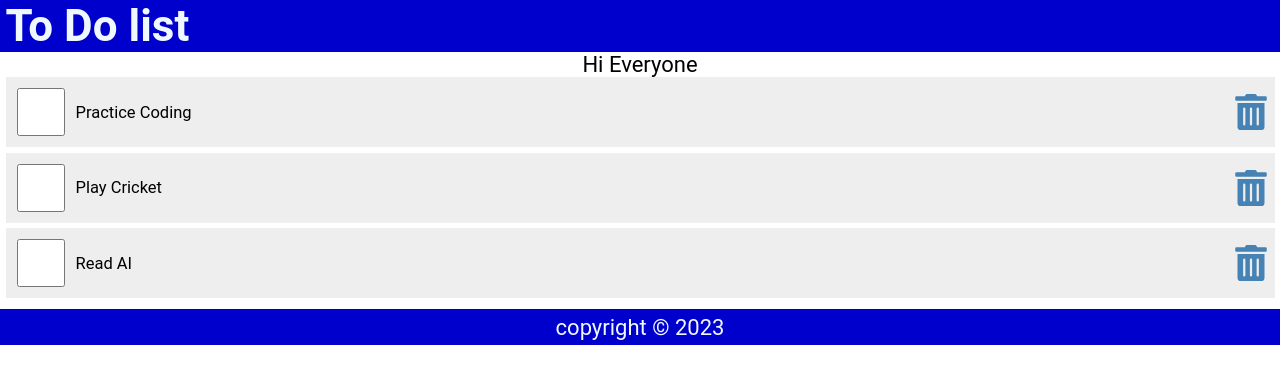
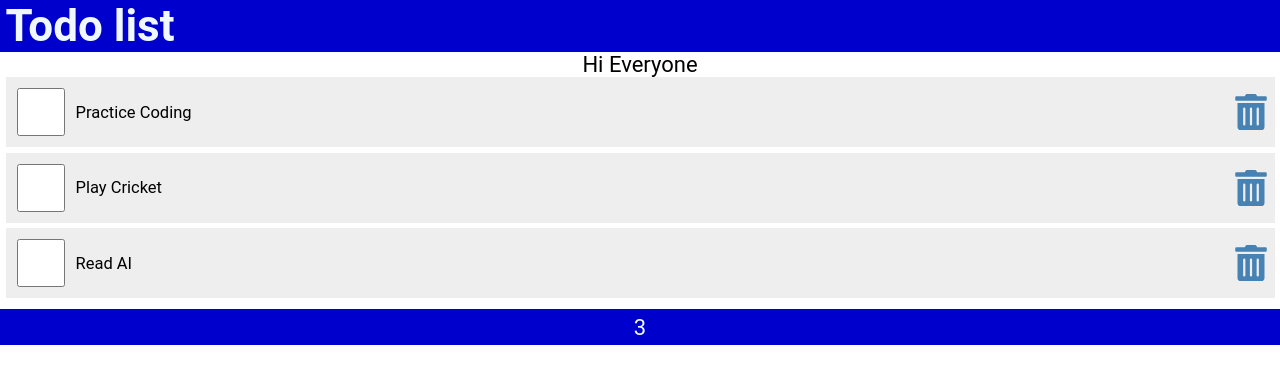
Before and after one commit to preethimaddy/balareact, a React (Create React App) app: page / in a window 1280 px wide. Shown: the top 384 px of the page. Built offline with nearby package versions, Linux system fonts and the light colour scheme; the HTML template or start-up script is replaced by a standard one.

Commit message:
showing length of the iems in footer

```diff
--- a/src/App.js
+++ b/src/App.js
@@ -2,14 +2,48 @@ import './App.css';
 import Header from './components/Header';
 import Cont from './components/Cont'
 import Footer from './components/Footer';
+import { useState } from 'react'
 
    function App () {
+    const [items, setItems] = useState(
+      [
+        {
+          id:1,
+          checked:false,
+          item:"Practice Coding"
+        },
+        {
+          id:2,
+          checked:false,
+          item:"Play Cricket"
+        },
+        {
+          id:3,
+          checked:false,
+          item:"Read AI"
+        }
+      ])
+      const handleCheck = (id) =>{
+        const listItems = items.map((item)=> item.id===id ? {...item, checked:!item.checked} : item)
+        setItems(listItems)
+      }
+
+      const handleDelete = (id) =>{
+      const listItem = items.filter((item)=>item.id!==id)
+      setItems(listItem)
+      localStorage.setItem("Todo_list", JSON.stringify(listItem))
+
+      }
   return (
  <>
+
  <div >
-  <Header />
-   <Cont />
-   <Footer />
+  <Header title ="Todo list"/>
+   <Cont
+   items ={items}
+   handleCheck={handleCheck}
+   handleDelete={handleDelete}/>
+   <Footer length={items.length}/>
  </div>
  </>
   );
--- a/src/components/Cont.js
+++ b/src/components/Cont.js
@@ -1,36 +1,7 @@
 import React from 'react'
-import { useState } from 'react'
 import { FaTrashAlt} from "react-icons/fa"
-function Cont  ()  {
-  const [items, setItems] = useState(
-    [
-      {
-        id:1,
-        checked:false,
-        item:"Practice Coding"
-      },
-      {
-        id:2,
-        checked:false,
-        item:"Play Cricket"
-      },
-      {
-        id:3,
-        checked:false,
-        item:"Read AI"
-      }
-    ])
-    const handleCheck = (id) =>{
-      const listItems = items.map((item)=> item.id===id ? {...item, checked:!item.checked} : item)
-      setItems(listItems)
-    }
+function Cont  ({items, handleCheck, handleDelete})  {
 
-    const handleDelete = (id) =>{
-    const listItem = items.filter((item)=>item.id!==id)
-    setItems(listItem)
-    localStorage.setItem("Todo_list", JSON.stringify(listItem))
-
-    }
   return (
 <>
 <main>
--- a/src/components/Footer.js
+++ b/src/components/Footer.js
@@ -1,10 +1,10 @@
 import React from 'react'
 
-function Footer() {
-    const year = new Date();
+function Footer({length}) {
+
   return (
     <footer>
-copyright &copy; {year.getFullYear()}
+{length}
     </footer>
   )
 }
--- a/src/components/Header.js
+++ b/src/components/Header.js
@@ -1,12 +1,15 @@
 import React from 'react'
 
-function Header() {
+function Header({title}) {
   // const headerStyle ={backgroundColor:'mediumblue', color:'white', width:'50 px'}  //inline style
   return (
     <header>
-        <h1>To Do list</h1>
+        <h1>{title}</h1>
     </header>
   )
+  Header.defaultProps = {
+    title: "To DO List"
+  }
 }
 
 export default Header
```
